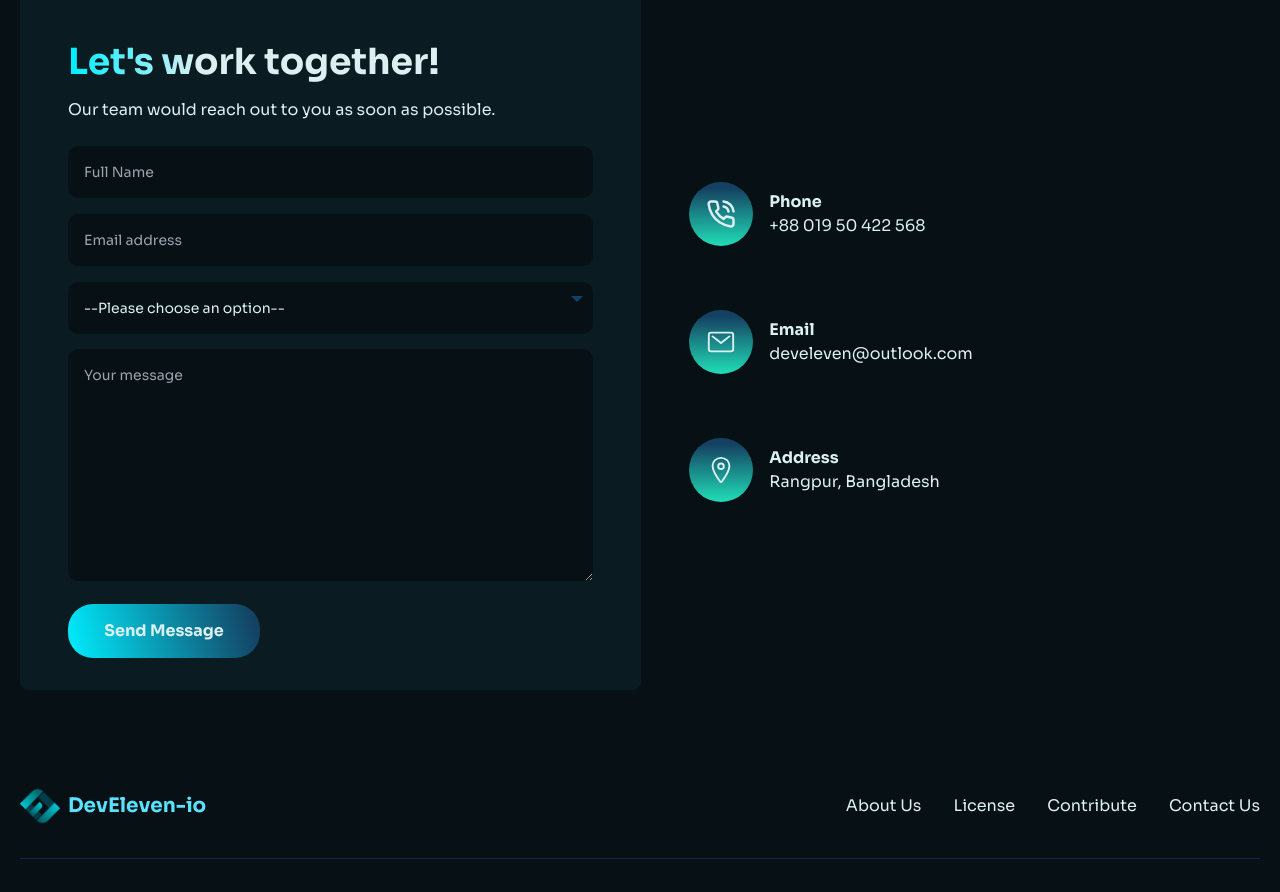
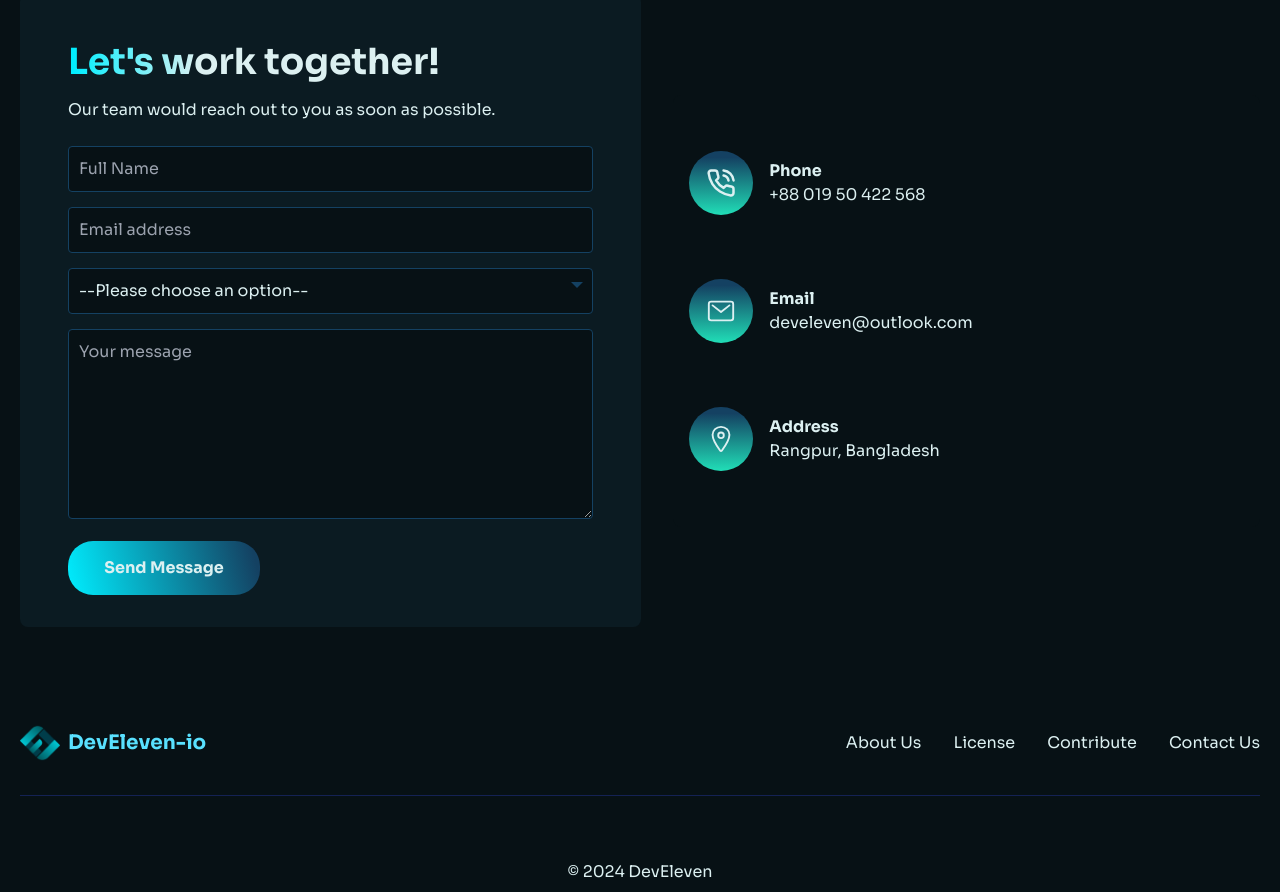
Before and after one commit to DEVELEVEN-io/develeven-io, a Next.js app: page / in a window 1280 px wide. Shown: the part 3218-4110 px from the top of the page. Built offline with nearby package versions, Linux system fonts and the light colour scheme.

Commit message:
Revert "polished contact form"
This reverts commit cf02a90ca55c4ba6057e96edb6f7ef4123efd595.

```diff
--- a/components/Contact/Contact.jsx
+++ b/components/Contact/Contact.jsx
@@ -100,7 +100,7 @@ const Contact = () => {
             placeholder="Email address"
             required
           />
-          <div className="custom-select text-sm" style={{ width: "100%" }}>
+          <div className="custom-select" style={{ width: "100%" }}>
             <select name="serviceType" id="serviceType">
               <option value="">--Please choose an option--</option>
               <option value="website">Website</option>
@@ -113,7 +113,7 @@ const Contact = () => {
             name="message"
             placeholder="Your message"
             className="form-input"
-            rows={10}
+            rows={7}
             required
           ></textarea>
           <input
--- a/src/app/app.css
+++ b/src/app/app.css
@@ -349,9 +349,12 @@ button.active {
 }
 
 .form-input {
-  @apply w-full text-sm p-4 mb-4;
+  width: 100%;
+  padding: 10px;
+  margin-bottom: 15px;
   background-color: var(--bgdark);
-  border-radius: 10px;
+  border: 1px solid var(--cyandark2);
+  border-radius: 4px;
   outline: none;
   transition: border-color 0.3s ease, box-shadow 0.3s ease;
 }
@@ -388,10 +391,11 @@ button.active {
 }
 
 .select-selected {
-  @apply text-sm p-4;
   background-color: var(--bgdark);
   color: var(--txtdark);
-  border-radius: 10px;
+  padding: 10px;
+  border: 1px solid var(--cyandark2);
+  border-radius: 4px;
   cursor: pointer;
   user-select: none;
 }
@@ -418,16 +422,15 @@ button.active {
 
 .select-items {
   position: absolute;
-  background-color: (var(--bgdark) 0);
+  background-color: var(--bgdark);
   color: var(--txtdark);
   top: 100%;
   left: 0;
   right: 0;
   z-index: 99;
+  border: 1px solid var(--cyandark2);
   border-top: none;
   border-radius: 0 0 4px 4px;
-  backdrop-filter: blur(10px);
-  box-shadow: 2px 2px 10px rgba(0, 0, 0, 0.5);
 }
 
 .select-hide {
@@ -438,12 +441,10 @@ button.active {
   padding: 10px;
   cursor: pointer;
   user-select: none;
-  transition: 0.3s ease-in-out;
 }
 
 .select-items div:hover, .same-as-selected {
   background-color: var(--bglight);
-  backdrop-filter: blur(10px);
 }
 
 .submit-button {
```
